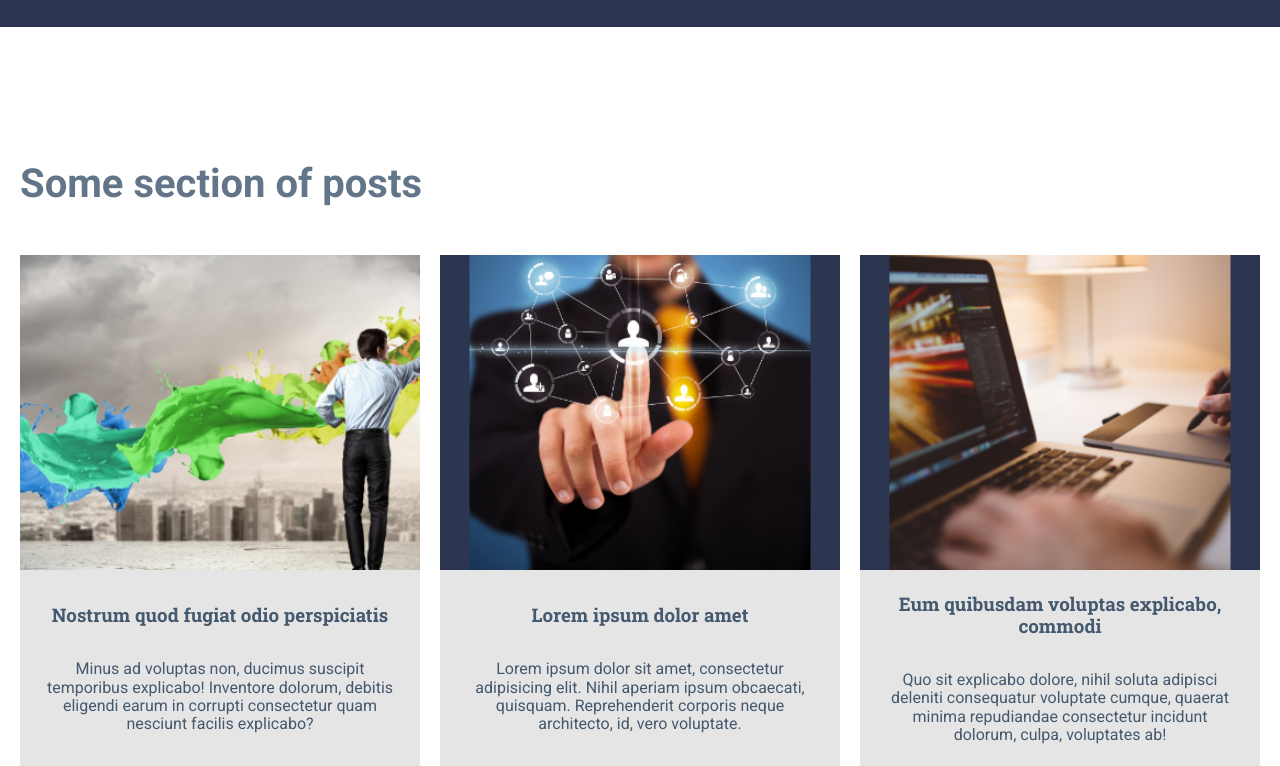
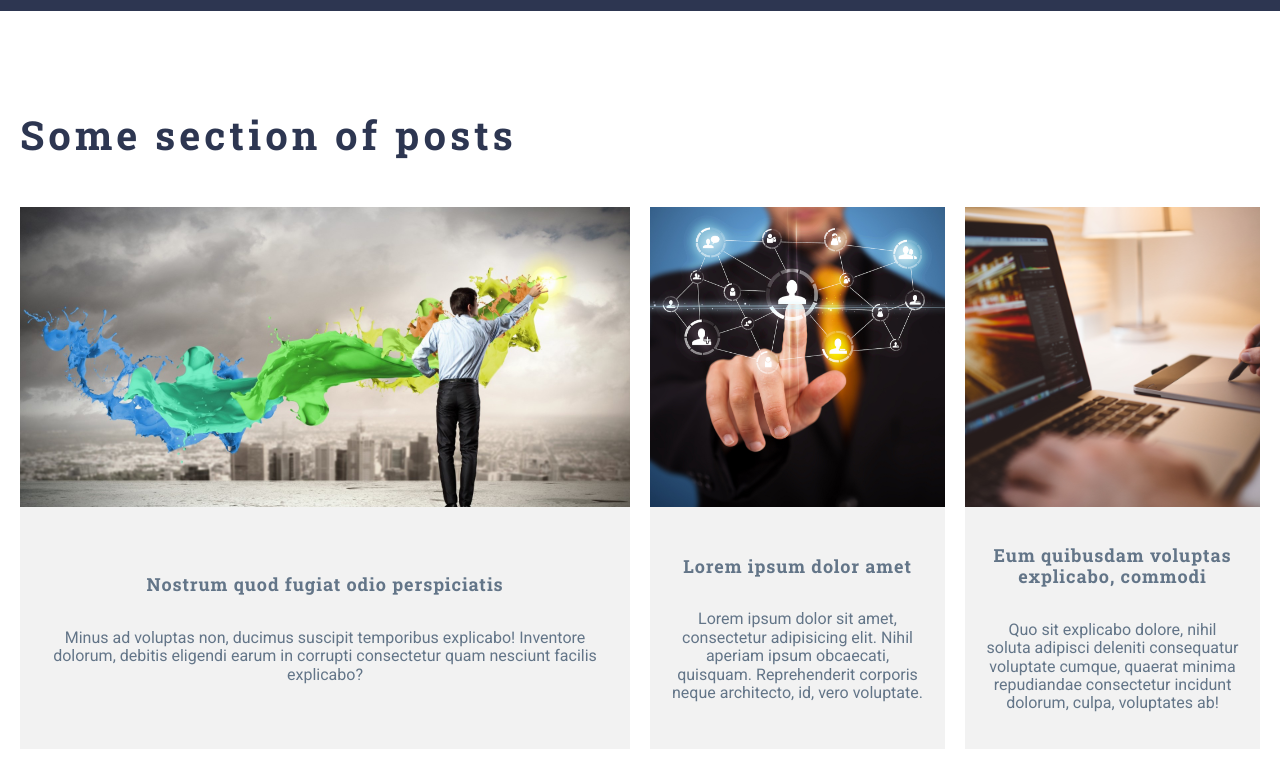
Before and after one commit to kulemichev/grid-template-init-project-alex-kulemichev-21.05.2022, a website: page index.html in a window 1280 px wide. Shown: the part 2553-3319 px from the top of the page. Drawn offline with Linux system fonts and the light colour scheme.

Commit message:
Закончил section-posts

```diff
--- a/assets/scss/common/_typography.scss
+++ b/assets/scss/common/_typography.scss
@@ -6,6 +6,7 @@
 *::after {
   box-sizing: border-box;
 }
+
 html {
   overflow-y: scroll;
 
@@ -13,6 +14,10 @@ html {
 
   font-family: $font-main;
   font-size: $font-size;
+}
+
+body {
+  background-color: $color-light;
 }
 
 h1 {
@@ -33,8 +38,34 @@ h1 {
   }
 }
 
+h2 {
+  letter-spacing: 0.1em;
+
+  color: #2d3651;
+
+  font-family: "Roboto Slab", serif;
+  line-height: 1.2em;
+}
+
+h3 {
+  letter-spacing: 0.05em;
+
+  color: #637588;
+
+  font-size: 1.125rem;
+}
+
 a {
   text-decoration: none;
 
   color: $color-light;
 }
+
+p {
+  display: block;
+  margin-block-start: 1em;
+  margin-block-end: 1em;
+  margin-inline-start: 0px;
+  margin-inline-end: 0px;
+  color: $color-gray;
+}
--- a/assets/scss/components/sections/_section-form.scss
+++ b/assets/scss/components/sections/_section-form.scss
@@ -2,7 +2,7 @@
 @use "../../mixins" as *;
 
 .form {
-  padding: 30px 0;
+  padding: $gap 0;
   background-color: $color-primary;
 
   &__container {
--- a/assets/scss/components/sections/_section-posts.scss
+++ b/assets/scss/components/sections/_section-posts.scss
@@ -5,40 +5,40 @@
   margin-top: 0;
 }
 .posts__container {
-  max-width: 1340px;
-  margin: auto;
-  padding-right: $gap;
-  padding-left: $gap;
-  gap: $gap * 5;
+  @extend %container;
 }
 
+//179
+.posts h2 {
+  margin-top: 0;
+}
+
+//709-807
 .posts__grid {
   display: grid;
 
-  padding-bottom: 20px;
+  padding-bottom: $gap;
 
   gap: $gap;
+}
+.post-item {
+  transition: background-color 0.5s;
 
-  grid-template-areas: "p1 p1 p2" "p3 p4 p4" "p5 p5 p6";
-  grid-template-columns: repeat(3, 1fr);
+  background-color: #f2f2f2;
+}
+.post-item:hover {
+  background-color: #d8d8d8;
 }
 
-.post-item {
-  transition: background-color 0.5s;
-  background-color: $color-gray-light;
-
-  &:hover {
-    background-color: $color-gray-light;
+.post-item:hover .post-item__image img {
   transform: scale(1.1);
-
-    &:hover h3 {
+}
+.post-item:hover h3 {
   color: $color-primary;
 }
-    &:hover p {
+.post-item:hover p {
   color: $color-primary;
 }
-  }
-
 .post-item__link {
   display: grid;
   overflow: hidden;
@@ -51,16 +51,33 @@
   display: flex;
   overflow: hidden;
   align-content: center;
+
   justify-content: center;
 
+  background-color: $color-primary;
+}
+.post-item__image img {
   width: 100%;
 
-    background-color: $color-primary;
-    transform: scale(1.1);
   transition: transform 0.5s;
+  object-fit: cover;
+}
+.post-item__caption {
+  display: grid;
+  align-content: center;
 
-    object-fit: cover;
+  padding: $gap;
+}
+.post-item__caption h3 {
+  transition: color 0.5s;
+  text-align: center;
 
+  font-family: $font-header;
+}
+.post-item__caption p {
+  transition: color 0.5s;
+  text-align: center;
+}
 .post-item:nth-of-type(1) {
   grid-area: p1;
 }
@@ -79,46 +96,47 @@
 .post-item:nth-of-type(6) {
   grid-area: p6;
 }
+//871
+
+@media (min-width: 576px) {
+  .posts__actions {
+    display: flex;
+    justify-content: center;
   }
-
-  .post-item__caption {
-    color: $color-gray-dark;
-    display: grid;
-    align-content: center;
-
-    padding: 20px;
+  .posts__actions .btn--primary {
+    min-width: 350px;
   }
-
-  .post-item__caption h3 {
-    transition: color 0.5s;
-    text-align: center;
-
-    font-family: "Roboto Slab", serif;
-  }
-  .post-item__caption p {
-    transition: color 0.5s;
-    text-align: center;
+  .btn--primary {
+    width: 350px;
   }
 }
 
 @media (min-width: 992px) {
   .posts {
-    padding-top: 100px;
-    padding-bottom: 100px;
+    padding-top: $gap-x5;
+    padding-bottom: $gap-x5;
+  }
+
+  .posts__grid {
+    grid-template-areas: "p1 p1 p2 p3" "p4 p5 p6 p6";
+    grid-template-columns: repeat(4, 1fr);
   }
 }
-
 @media (max-width: 991.8px) and (min-width: 768px) {
   .posts {
-    padding-top: 80px;
-    padding-bottom: 80px;
+    padding-top: $gap-x4;
+    padding-bottom: $gap-x4;
+  }
+
+  .posts__grid {
+    grid-template-areas: "p1 p1 p2" "p3 p4 p4" "p5 p5 p6";
+    grid-template-columns: repeat(3, 1fr);
   }
 }
-
 @media (max-width: 767.8px) {
   .posts {
-    padding-top: 60px;
-    padding-bottom: 60px;
+    padding-top: $gap-lgs;
+    padding-bottom: $gap-lgs;
   }
 }
 @media (max-width: 767.8px) and (min-width: 576px) {
@@ -127,17 +145,12 @@
     grid-template-columns: 1fr 1fr;
   }
 }
-@media (min-width: 576px) {
-  .posts__actions {
-    display: flex;
-    justify-content: center;
-  }
-}
 
 @media (max-width: 575.8px) {
   .posts__actions {
     width: 100%;
   }
+
   .posts__grid {
     grid-template-areas: "p1" "p2" "p3" "p4" "p5" "p6";
     grid-template-columns: 1fr;
--- /dev/null
+++ b/assets/scss/components/sections/_section-postsOld.scss
@@ -0,0 +1,145 @@
+@use "../../presets" as *;
+@use "../../mixins" as *;
+
+.posts {
+  margin-top: 0;
+}
+.posts__container {
+  max-width: 1340px;
+  margin: auto;
+  padding-right: $gap;
+  padding-left: $gap;
+  gap: $gap * 5;
+}
+
+.posts__grid {
+  display: grid;
+
+  padding-bottom: 20px;
+
+  gap: $gap;
+
+  grid-template-areas: "p1 p1 p2" "p3 p4 p4" "p5 p5 p6";
+  grid-template-columns: repeat(3, 1fr);
+}
+
+.post-item {
+  transition: background-color 0.5s;
+  background-color: $color-gray-light;
+
+  &:hover {
+    background-color: $color-gray-light;
+    transform: scale(1.1);
+
+    &:hover h3 {
+      color: $color-primary;
+    }
+    &:hover p {
+      color: $color-primary;
+    }
+  }
+
+  .post-item__link {
+    display: grid;
+    overflow: hidden;
+
+    height: 100%;
+
+    grid-template-rows: 300px 1fr;
+  }
+  .post-item__image {
+    display: flex;
+    overflow: hidden;
+    align-content: center;
+    justify-content: center;
+
+    width: 100%;
+
+    background-color: $color-primary;
+    transform: scale(1.1);
+    transition: transform 0.5s;
+
+    object-fit: cover;
+
+    .post-item:nth-of-type(1) {
+      grid-area: p1;
+    }
+    .post-item:nth-of-type(2) {
+      grid-area: p2;
+    }
+    .post-item:nth-of-type(3) {
+      grid-area: p3;
+    }
+    .post-item:nth-of-type(4) {
+      grid-area: p4;
+    }
+    .post-item:nth-of-type(5) {
+      grid-area: p5;
+    }
+    .post-item:nth-of-type(6) {
+      grid-area: p6;
+    }
+  }
+
+  .post-item__caption {
+    color: $color-gray-dark;
+    display: grid;
+    align-content: center;
+
+    padding: 20px;
+  }
+
+  .post-item__caption h3 {
+    transition: color 0.5s;
+    text-align: center;
+
+    font-family: "Roboto Slab", serif;
+  }
+  .post-item__caption p {
+    transition: color 0.5s;
+    text-align: center;
+  }
+}
+
+@media (min-width: 992px) {
+  .posts {
+    padding-top: 100px;
+    padding-bottom: 100px;
+  }
+}
+
+@media (max-width: 991.8px) and (min-width: 768px) {
+  .posts {
+    padding-top: 80px;
+    padding-bottom: 80px;
+  }
+}
+
+@media (max-width: 767.8px) {
+  .posts {
+    padding-top: 60px;
+    padding-bottom: 60px;
+  }
+}
+@media (max-width: 767.8px) and (min-width: 576px) {
+  .posts__grid {
+    grid-template-areas: "p1 p2" "p3 p4" "p5 p6";
+    grid-template-columns: 1fr 1fr;
+  }
+}
+@media (min-width: 576px) {
+  .posts__actions {
+    display: flex;
+    justify-content: center;
+  }
+}
+
+@media (max-width: 575.8px) {
+  .posts__actions {
+    width: 100%;
+  }
+  .posts__grid {
+    grid-template-areas: "p1" "p2" "p3" "p4" "p5" "p6";
+    grid-template-columns: 1fr;
+  }
+}
--- a/assets/scss/presets/_variables.scss
+++ b/assets/scss/presets/_variables.scss
@@ -12,6 +12,6 @@ $gap-sm: math.div($gap, 2);
 $gap-lg: $gap * 1.5;
 $gap-x2: $gap * 2;
 $gap-x2: $gap * 2;
-$gap-lg: $gap * 3;
+$gap-lgs: $gap * 3;
 $gap-x4: $gap * 4;
 $gap-x5: $gap * 5;
```
Also changed, not shown: assets/css/style.css. Lines whose indentation alone changed are shown as unchanged.
